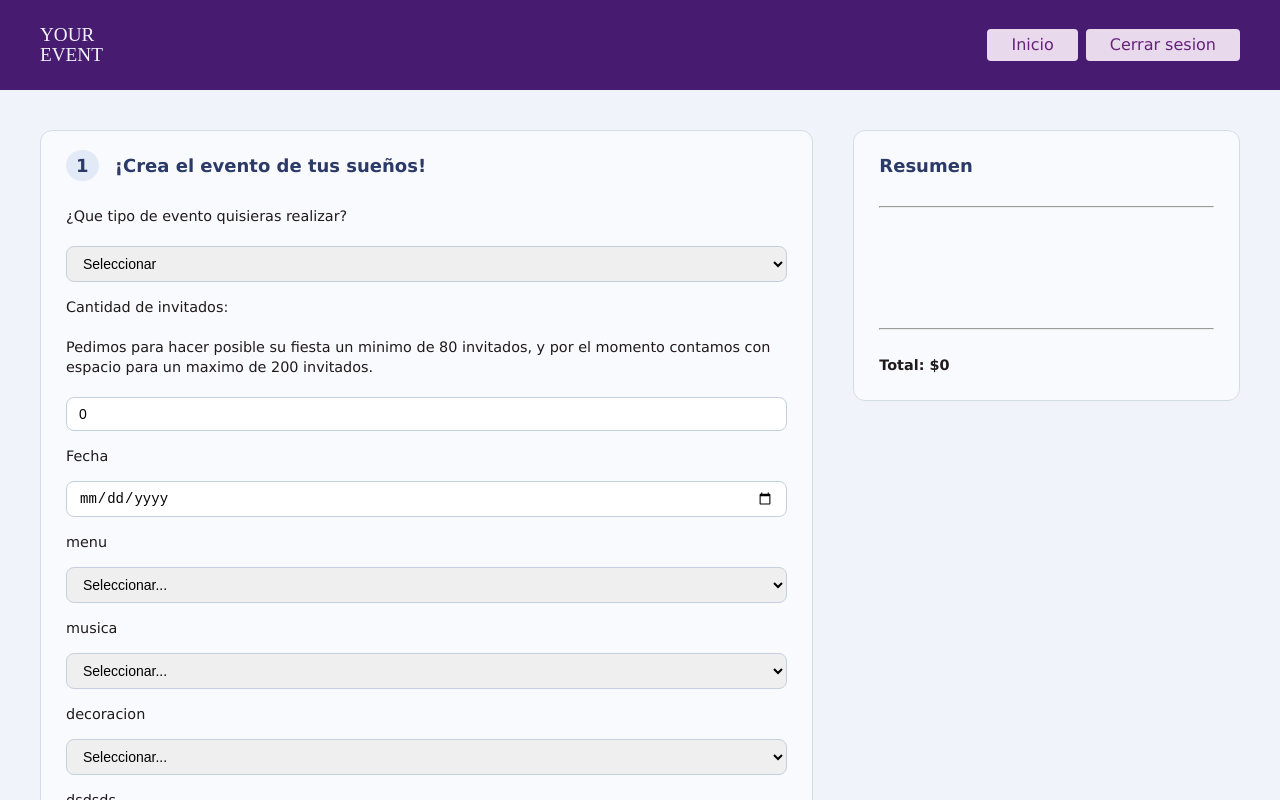
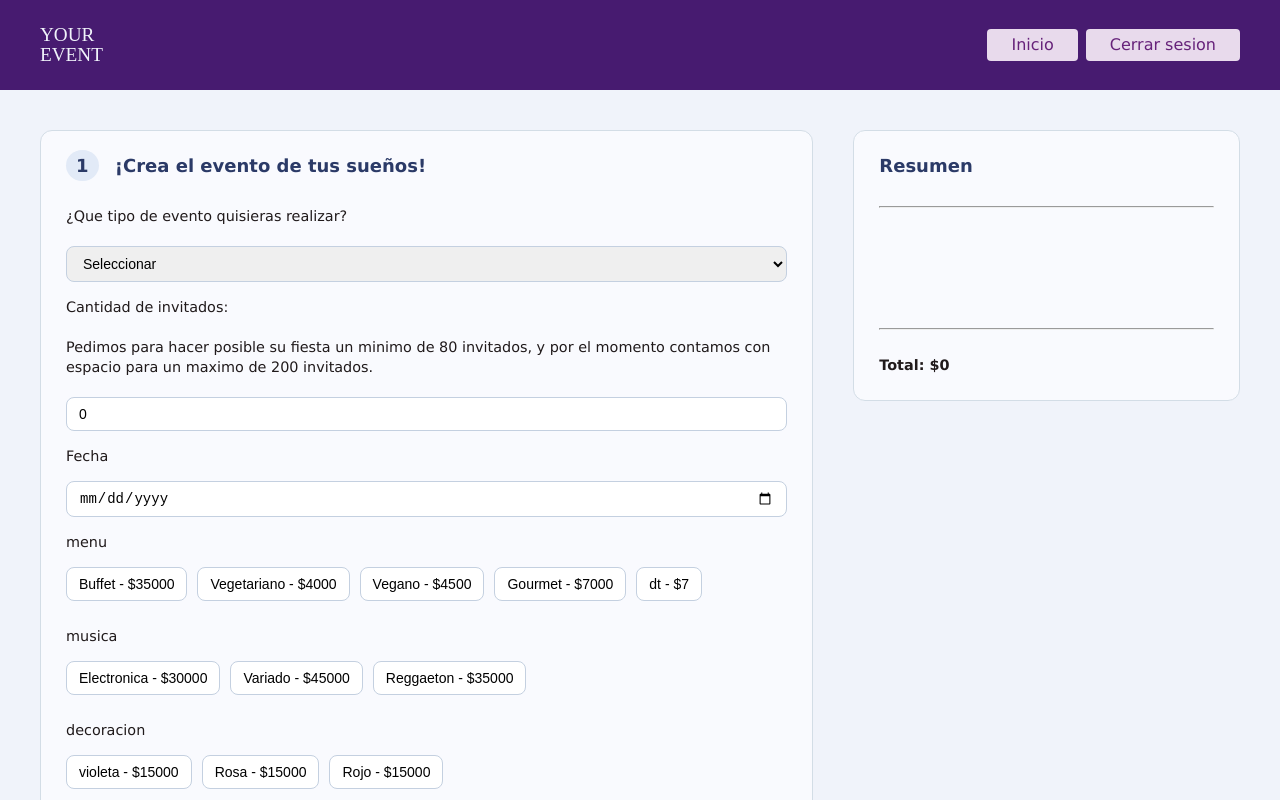
Before and after one commit to gero-jerpi/Organizador-de-eventos, an Angular app: page /user/event-form in a window 1280 px wide. Shown: the top 800 px of the page. Built offline with nearby package versions, Linux system fonts and the light colour scheme; data requests are answered from the project's data file; sample sign-in values are in the browser's storage.

Commit message:
evento-- html de los botones de elementos

```diff
--- a/src/app/pages/user/event-form/event-form.html
+++ b/src/app/pages/user/event-form/event-form.html
@@ -38,19 +38,26 @@
 
         <label>Fecha</label>
         <input type="date" formControlName="date" />
-        @for (category of getCategories(); track $index) {
 
-        <label>{{ category }}</label>
 
-        <select (change)="calculateValues($any($event.target).value, category)">
-          <option disabled selected>Seleccionar...</option>
+      @for (category of getCategories(); track $index){
+         <label>{{ category }}</label>
+          <div class="options-row">
+             @for (element of filterByCategory(category); track element.id) {
+              <button
+                type="button"
+                class="option-btn"
+                [class.active]="selectedByCategory[category] === element.id"
+                (click)="selectOption(category, element.id)"
+                >
+                 {{ element.name }} - ${{ element.price }}
+                </button>  }
 
-          @for (element of filterByCategory(category); track element.id) {
-          <option [value]="element.id">{{ element.name }} - ${{ element.price }}</option>
-          }
-        </select>
+                @if (filterByCategory(category).length === 0) {
+                  <div class="no-elements">No hay opciones en esta categoría todavía.</div> }
+          </div>
+      }
 
-        }
         <!-- EXTRAS -->
         <div class="card section-card">
           <h2 class="section-title"><span>2</span> Adicionales</h2>
--- a/src/app/pages/user/event-form/event-form.ts
+++ b/src/app/pages/user/event-form/event-form.ts
@@ -95,18 +95,45 @@ export class EventForm {
   // ─────────────────────────────────────────────────────
   // SELECCIÓN DE ELEMENTOS
   // ─────────────────────────────────────────────────────
-  getCategories() {
+   getCategories() {
     return [...new Set(this.elements().map((e) => e.category))];
   }
+
 
   filterByCategory(category: string) {
     return this.elements().filter((e) => e.category === category);
   }
+
   toggleExtra(extra: ExtraName, value: boolean) {
     const extras = this.eventForm.get('extras') as FormGroup;
     extras.get(extra)?.setValue(value);
     this.calculateTotal();
   }
+
+  selectOption(category: string, id: string) {
+  const current = this.selectedByCategory[category];
+  if (current === id) {
+     const prevEl = this.elements().find((e: any) => e.id === current);
+     if (prevEl) {
+      this.finalPrice.update((p) => p - prevEl.price);
+    }
+    delete this.selectedByCategory[category];
+
+    if (category === 'menu') {
+      this.eventForm.controls.menuType.setValue('');
+    }
+   } else {
+     this.calculateValues(id, category);
+
+     if (category === 'menu') {
+      this.eventForm.controls.menuType.setValue(this.selectedByCategory['menu'] || '');
+    }
+    return;
+  }
+  const ids = Object.values(this.selectedByCategory);
+  this.eventForm.controls.selectedElements.setValue(ids as string[]);
+  this.calculateTotal();
+}
 
   // ─────────────────────────────────────────────────────
   // CÁLCULO TOTAL
```
